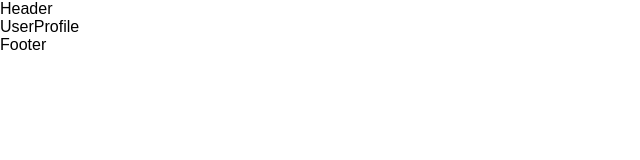
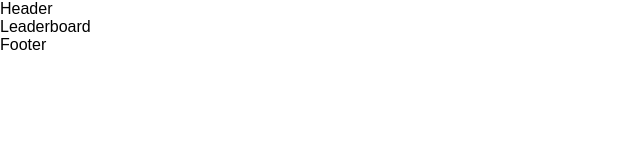
Before and after one commit to hel-sidoruk/rs-clone, a React (Vite) app: page /users/leaderbord in a window 1280 px wide. Shown: the top 160 px of the page, without its empty margins (0-640 px from the left). Built offline with nearby package versions, Linux system fonts and the light colour scheme.

Commit message:
fix: add leaderboard page and route

```diff
--- /dev/null
+++ b/src/pages/Leaderboard.tsx
@@ -0,0 +1,5 @@
+import React from 'react';
+
+export const Leaderboard = () => {
+  return <div>Leaderboard</div>;
+};
--- a/src/router/AppRouter.tsx
+++ b/src/router/AppRouter.tsx
@@ -1,6 +1,7 @@
 import React from 'react';
 import { Routes, Route } from 'react-router-dom';
 import { Home, Challenges, Kata, KataTrain, UserProfile } from '../pages';
+import { Leaderboard } from '../pages/Leaderboard';
 
 export default function AppRouter() {
   return (
@@ -11,6 +12,7 @@ export default function AppRouter() {
       <Route path="/kata/:id" element={<Kata />} />
       <Route path="/kata/:id/train" element={<KataTrain />} />
       <Route path="/users/:id" element={<UserProfile />} />
+      <Route path="/users/leaderbord" element={<Leaderboard />} />
     </Routes>
   );
 }
```
